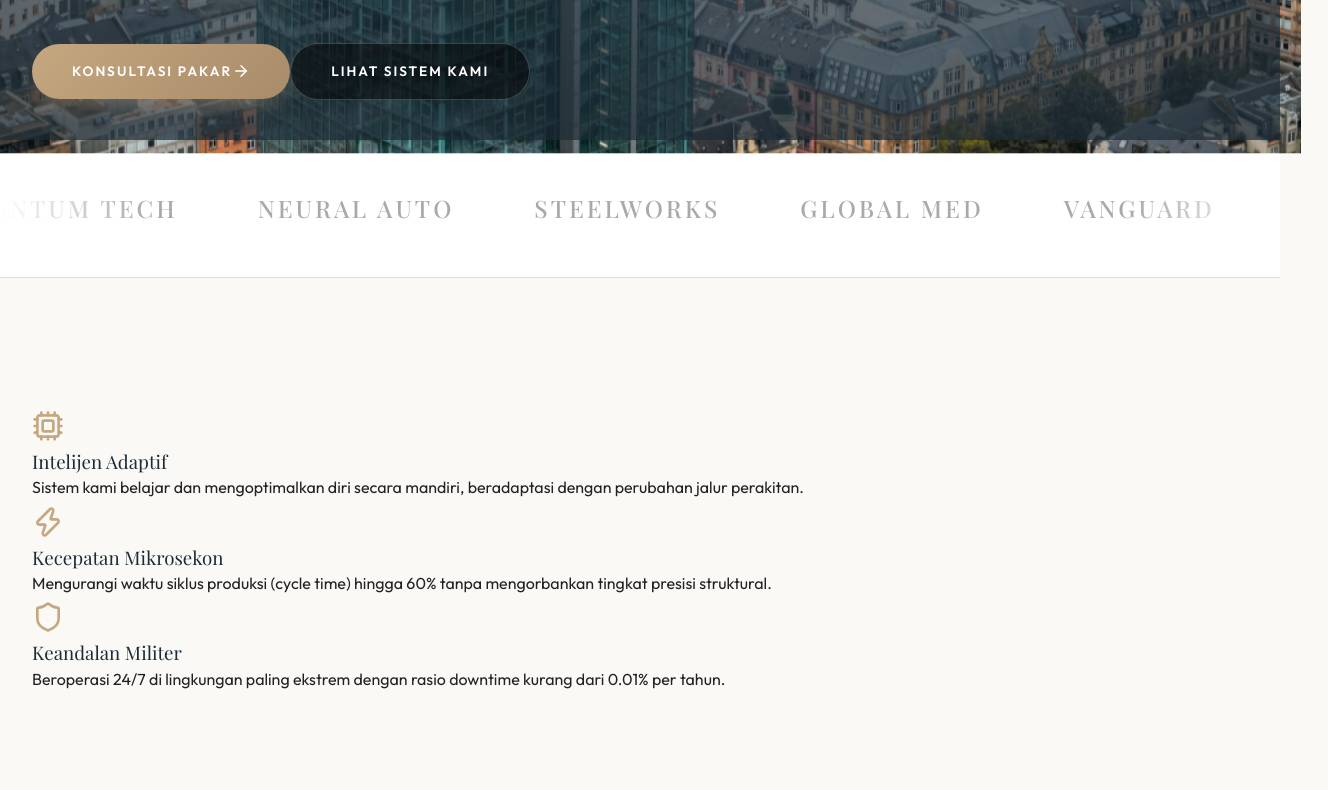
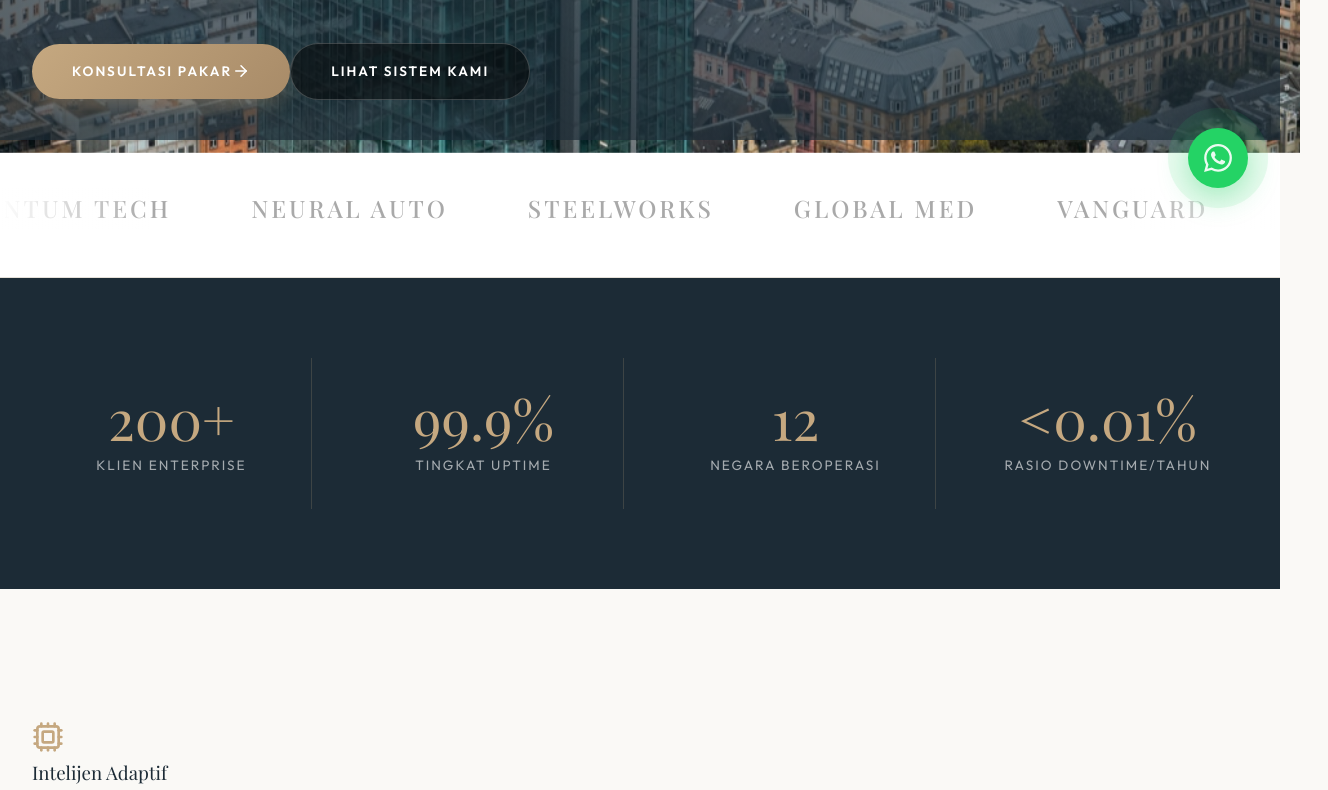
Before and after one commit to eellyaaviolyn-web/web-perusahaan-robotika, a React (Vite) app: page / in a window 1280 px wide. Shown: the part 580-1370 px from the top of the page, 1328 px wide, since content can reach past the window. Built offline with nearby package versions, Linux system fonts and the light colour scheme; a web font is replaced by a local one.

Commit message:
feat: WhatsApp float, ScrollToTop, 404, stats section, card fix, navbar fix, footer cleanup

```diff
--- a/src/App.jsx
+++ b/src/App.jsx
@@ -3,6 +3,8 @@
 import { AnimatePresence, motion } from 'framer-motion';
 import Navbar from './components/Navbar';
 import Footer from './components/Footer';
+import WhatsAppButton from './components/WhatsAppButton';
+import ScrollToTop from './components/ScrollToTop';
 import Home from './pages/Home';
 import About from './pages/About';
 import Products from './pages/Products';
@@ -14,6 +16,7 @@
 import Contact from './pages/Contact';
 import Careers from './pages/Careers';
 import Simulator from './pages/Simulator';
+import NotFound from './pages/NotFound';
 
 const PageWrapper = ({ children }) => (
   <>
@@ -64,10 +67,13 @@
             <Route path="/simulator" element={<PageWrapper><Simulator /></PageWrapper>} />
             <Route path="/faq" element={<PageWrapper><FAQ /></PageWrapper>} />
             <Route path="/contact" element={<PageWrapper><Contact /></PageWrapper>} />
+            <Route path="*" element={<PageWrapper><NotFound /></PageWrapper>} />
           </Routes>
         </AnimatePresence>
       </main>
       <Footer />
+      <WhatsAppButton />
+      <ScrollToTop />
     </>
   );
 }
--- a/src/components/Footer.jsx
+++ b/src/components/Footer.jsx
@@ -1,5 +1,4 @@
 import { Link } from 'react-router-dom';
-import { Cpu } from 'lucide-react';
 import './Footer.css';
 
 export default function Footer() {
--- /dev/null
+++ b/src/components/ScrollToTop.css
@@ -0,0 +1,22 @@
+.scroll-to-top {
+  position: fixed;
+  bottom: 6.5rem;
+  right: 2.2rem;
+  z-index: 9998;
+  width: 44px;
+  height: 44px;
+  background: var(--secondary, #1c2b36);
+  color: var(--primary, #c5a880);
+  border: 1px solid var(--primary, #c5a880);
+  border-radius: 50%;
+  display: flex;
+  align-items: center;
+  justify-content: center;
+  cursor: pointer;
+  box-shadow: 0 4px 20px rgba(0,0,0,0.3);
+  transition: background 0.2s ease, color 0.2s ease;
+}
+.scroll-to-top:hover {
+  background: var(--primary, #c5a880);
+  color: white;
+}
--- /dev/null
+++ b/src/components/ScrollToTop.jsx
@@ -0,0 +1,31 @@
+import { useState, useEffect } from 'react';
+import { motion, AnimatePresence } from 'framer-motion';
+import { ArrowUp } from 'lucide-react';
+import './ScrollToTop.css';
+
+export default function ScrollToTop() {
+  const [visible, setVisible] = useState(false);
+  useEffect(() => {
+    const handleScroll = () => setVisible(window.scrollY > 400);
+    window.addEventListener('scroll', handleScroll);
+    return () => window.removeEventListener('scroll', handleScroll);
+  }, []);
+  return (
+    <AnimatePresence>
+      {visible && (
+        <motion.button
+          className="scroll-to-top"
+          onClick={() => window.scrollTo({ top: 0, behavior: 'smooth' })}
+          initial={{ opacity: 0, y: 20 }}
+          animate={{ opacity: 1, y: 0 }}
+          exit={{ opacity: 0, y: 20 }}
+          whileHover={{ scale: 1.1 }}
+          whileTap={{ scale: 0.9 }}
+          aria-label="Scroll to top"
+        >
+          <ArrowUp size={20} />
+        </motion.button>
+      )}
+    </AnimatePresence>
+  );
+}
--- /dev/null
+++ b/src/components/WhatsAppButton.css
@@ -0,0 +1,45 @@
+.whatsapp-float {
+  position: fixed;
+  bottom: 2rem;
+  right: 2rem;
+  z-index: 9999;
+  width: 60px;
+  height: 60px;
+  background: #25d366;
+  color: white;
+  border-radius: 50%;
+  display: flex;
+  align-items: center;
+  justify-content: center;
+  box-shadow: 0 8px 30px rgba(37, 211, 102, 0.4);
+  cursor: pointer;
+  text-decoration: none;
+}
+.whatsapp-float::before {
+  content: "";
+  position: absolute;
+  width: 100%;
+  height: 100%;
+  border-radius: 50%;
+  background: #25d366;
+  animation: whatsappPulse 2s ease-out infinite;
+}
+@keyframes whatsappPulse {
+  0% { transform: scale(1); opacity: 0.6; }
+  100% { transform: scale(1.8); opacity: 0; }
+}
+.whatsapp-tooltip {
+  position: absolute;
+  right: 70px;
+  background: #1c2b36;
+  color: white;
+  padding: 0.4rem 0.9rem;
+  border-radius: 6px;
+  font-size: 0.8rem;
+  white-space: nowrap;
+  opacity: 0;
+  pointer-events: none;
+  transition: opacity 0.2s ease;
+  letter-spacing: 0.5px;
+}
+.whatsapp-float:hover .whatsapp-tooltip { opacity: 1; }
--- /dev/null
+++ b/src/components/WhatsAppButton.jsx
@@ -0,0 +1,35 @@
+import { motion, AnimatePresence } from 'framer-motion';
+import { useState, useEffect } from 'react';
+import './WhatsAppButton.css';
+
+export default function WhatsAppButton() {
+  const [visible, setVisible] = useState(false);
+  useEffect(() => {
+    const timer = setTimeout(() => setVisible(true), 1500);
+    return () => clearTimeout(timer);
+  }, []);
+  return (
+    <AnimatePresence>
+      {visible && (
+        <motion.a
+          href="https://wa.me/6285797982538"
+          target="_blank"
+          rel="noopener noreferrer"
+          className="whatsapp-float"
+          initial={{ scale: 0, opacity: 0 }}
+          animate={{ scale: 1, opacity: 1 }}
+          exit={{ scale: 0, opacity: 0 }}
+          whileHover={{ scale: 1.1 }}
+          whileTap={{ scale: 0.95 }}
+          transition={{ type: 'spring', stiffness: 300, damping: 20 }}
+          aria-label="Chat WhatsApp"
+        >
+          <svg xmlns="http://www.w3.org/2000/svg" viewBox="0 0 24 24" fill="currentColor" width="28" height="28">
+            <path d="M17.472 14.382c-.297-.149-1.758-.867-2.03-.967-.273-.099-.471-.148-.67.15-.197.297-.767.966-.94 1.164-.173.199-.347.223-.644.075-.297-.15-1.255-.463-2.39-1.475-.883-.788-1.48-1.761-1.653-2.059-.173-.297-.018-.458.13-.606.134-.133.298-.347.446-.52.149-.174.198-.298.298-.497.099-.198.05-.371-.025-.52-.075-.149-.669-1.612-.916-2.207-.242-.579-.487-.5-.669-.51-.173-.008-.371-.01-.57-.01-.198 0-.52.074-.792.372-.272.297-1.04 1.016-1.04 2.479 0 1.462 1.065 2.875 1.213 3.074.149.198 2.096 3.2 5.077 4.487.709.306 1.262.489 1.694.625.712.227 1.36.195 1.871.118.571-.085 1.758-.719 2.006-1.413.248-.694.248-1.289.173-1.413-.074-.124-.272-.198-.57-.347m-5.421 7.403h-.004a9.87 9.87 0 01-5.031-1.378l-.361-.214-3.741.982.998-3.648-.235-.374a9.86 9.86 0 01-1.51-5.26c.001-5.45 4.436-9.884 9.888-9.884 2.64 0 5.122 1.03 6.988 2.898a9.825 9.825 0 012.893 6.994c-.003 5.45-4.437 9.884-9.885 9.884m8.413-18.297A11.815 11.815 0 0012.05 0C5.495 0 .16 5.335.157 11.892c0 2.096.547 4.142 1.588 5.945L.057 24l6.305-1.654a11.882 11.882 0 005.683 1.448h.005c6.554 0 11.89-5.335 11.893-11.893a11.821 11.821 0 00-3.48-8.413z"/>
+          </svg>
+          <span className="whatsapp-tooltip">Chat Sekarang</span>
+        </motion.a>
+      )}
+    </AnimatePresence>
+  );
+}
--- a/src/pages/Home.css
+++ b/src/pages/Home.css
@@ -122,7 +122,56 @@
   margin-left: 2rem;
 }
 
-/* Client Marquee Section (NEW) */
+/* Stats Section */
+.stats-section {
+  background-color: var(--secondary);
+  padding: 5rem 0;
+}
+
+.stats-grid {
+  display: grid;
+  grid-template-columns: repeat(4, 1fr);
+  gap: 2rem;
+  text-align: center;
+}
+
+.stat-item {
+  display: flex;
+  flex-direction: column;
+  align-items: center;
+  gap: 0.5rem;
+  padding: 2rem 1rem;
+  border-right: 1px solid rgba(197, 168, 128, 0.2);
+}
+
+.stat-item:last-child {
+  border-right: none;
+}
+
+.stat-number {
+  font-size: 3.5rem;
+  color: var(--primary);
+  line-height: 1;
+  font-weight: 400;
+}
+
+.stat-label {
+  font-size: 0.85rem;
+  text-transform: uppercase;
+  letter-spacing: 2px;
+  color: rgba(255,255,255,0.6);
+  font-weight: 400;
+}
+
+@media (max-width: 768px) {
+  .stats-grid { grid-template-columns: repeat(2, 1fr); }
+  .stat-item { border-right: none; border-bottom: 1px solid rgba(197,168,128,0.2); }
+  .stat-item:nth-child(2n) { border-bottom: 1px solid rgba(197,168,128,0.2); }
+  .stat-item:last-child { border-bottom: none; }
+  .stat-number { font-size: 2.5rem; }
+}
+
+/* Client Marquee Section */
 .client-marquee-section {
   padding: 3rem 0;
   background-color: var(--bg-color-alt);
--- a/src/pages/Home.jsx
+++ b/src/pages/Home.jsx
@@ -93,6 +93,35 @@
               </div>
             ))}
           </div>
+        </div>
+      </section>
+
+      {/* Stats Section */}
+      <section className="stats-section">
+        <div className="container">
+          <motion.div
+            className="stats-grid"
+            initial="hidden"
+            whileInView="visible"
+            viewport={{ once: true, margin: '-80px' }}
+            variants={{ visible: { transition: { staggerChildren: 0.15 } } }}
+          >
+            {[
+              { number: '200+', label: 'Klien Enterprise' },
+              { number: '99.9%', label: 'Tingkat Uptime' },
+              { number: '12', label: 'Negara Beroperasi' },
+              { number: '<0.01%', label: 'Rasio Downtime/Tahun' },
+            ].map((stat, i) => (
+              <motion.div
+                key={i}
+                className="stat-item"
+                variants={{ hidden: { opacity: 0, y: 30 }, visible: { opacity: 1, y: 0, transition: { duration: 0.7, ease: [0.22, 1, 0.36, 1] } } }}
+              >
+                <span className="stat-number font-serif">{stat.number}</span>
+                <span className="stat-label">{stat.label}</span>
+              </motion.div>
+            ))}
+          </motion.div>
         </div>
       </section>
 
@@ -199,7 +228,7 @@
                 <motion.img
                   whileHover={{ scale: 1.1 }}
                   transition={{ duration: 0.8, ease: "easeOut" }}
-                  src="/robot-green.png" alt="V-Cobot Harmony" className="image-placeholder" style={{ objectFit: 'cover', backgroundColor: '#e2e8f0' }} />
+                  src="/robot-green.png" alt="V-Cobot Harmony" className="image-placeholder" style={{ objectFit: 'contain', backgroundColor: '#111827', padding: '1rem' }} />
               </div>
               <div className="card-content">
                 <h3 className="font-serif">V-Cobot Harmony</h3>
@@ -213,7 +242,7 @@
                 <motion.img
                   whileHover={{ scale: 1.1 }}
                   transition={{ duration: 0.8, ease: "easeOut" }}
-                  src="/robot-boxy.png" alt="Aero AMR Fleet" className="image-placeholder" style={{ objectFit: 'cover', backgroundColor: '#e2e8f0' }} />
+                  src="/robot-boxy.png" alt="Aero AMR Fleet" className="image-placeholder" style={{ objectFit: 'contain', backgroundColor: '#111827', padding: '1rem' }} />
               </div>
               <div className="card-content">
                 <h3 className="font-serif">Aero AMR Fleet</h3>
--- /dev/null
+++ b/src/pages/NotFound.css
@@ -0,0 +1,35 @@
+.notfound-page {
+  min-height: 100vh;
+  display: flex;
+  align-items: center;
+  justify-content: center;
+  text-align: center;
+  padding: 4rem 2rem;
+  background: var(--bg-color);
+}
+.notfound-content { max-width: 600px; }
+.notfound-code {
+  display: block;
+  font-size: 8rem;
+  line-height: 1;
+  color: var(--primary);
+  opacity: 0.25;
+  margin-bottom: 1rem;
+  letter-spacing: -4px;
+}
+.notfound-content h1 {
+  font-size: 3rem;
+  color: var(--secondary);
+  margin-bottom: 1.5rem;
+  line-height: 1.2;
+}
+.notfound-content p {
+  color: var(--text-muted);
+  font-size: 1.1rem;
+  line-height: 1.8;
+  margin-bottom: 2.5rem;
+}
+@media (max-width: 576px) {
+  .notfound-code { font-size: 5rem; }
+  .notfound-content h1 { font-size: 2rem; }
+}
--- /dev/null
+++ b/src/pages/NotFound.jsx
@@ -0,0 +1,36 @@
+import { motion } from 'framer-motion';
+import { Link } from 'react-router-dom';
+import { ArrowRight } from 'lucide-react';
+import './NotFound.css';
+
+const fadeUp = {
+  hidden: { opacity: 0, y: 40 },
+  visible: { opacity: 1, y: 0, transition: { duration: 0.8, ease: [0.22, 1, 0.36, 1] } }
+};
+
+export default function NotFound() {
+  return (
+    <div className="notfound-page">
+      <motion.div
+        className="notfound-content"
+        initial="hidden"
+        animate="visible"
+        variants={{ visible: { transition: { staggerChildren: 0.15 } } }}
+      >
+        <motion.span className="notfound-code font-serif" variants={fadeUp}>404</motion.span>
+        <motion.h1 className="font-serif" variants={fadeUp}>
+          Halaman Tidak<br /><span className="italic">Ditemukan</span>
+        </motion.h1>
+        <motion.p variants={fadeUp}>
+          Halaman yang Anda cari tidak tersedia atau telah dipindahkan.<br />
+          Kembali ke halaman utama dan lanjutkan eksplorasi.
+        </motion.p>
+        <motion.div variants={fadeUp}>
+          <Link to="/" className="btn btn-primary">
+            Kembali ke Beranda <ArrowRight size={16} style={{ marginLeft: 8 }} />
+          </Link>
+        </motion.div>
+      </motion.div>
+    </div>
+  );
+}
```
Also changed, not shown: src/components/Navbar.css (+7 -1 lines).
